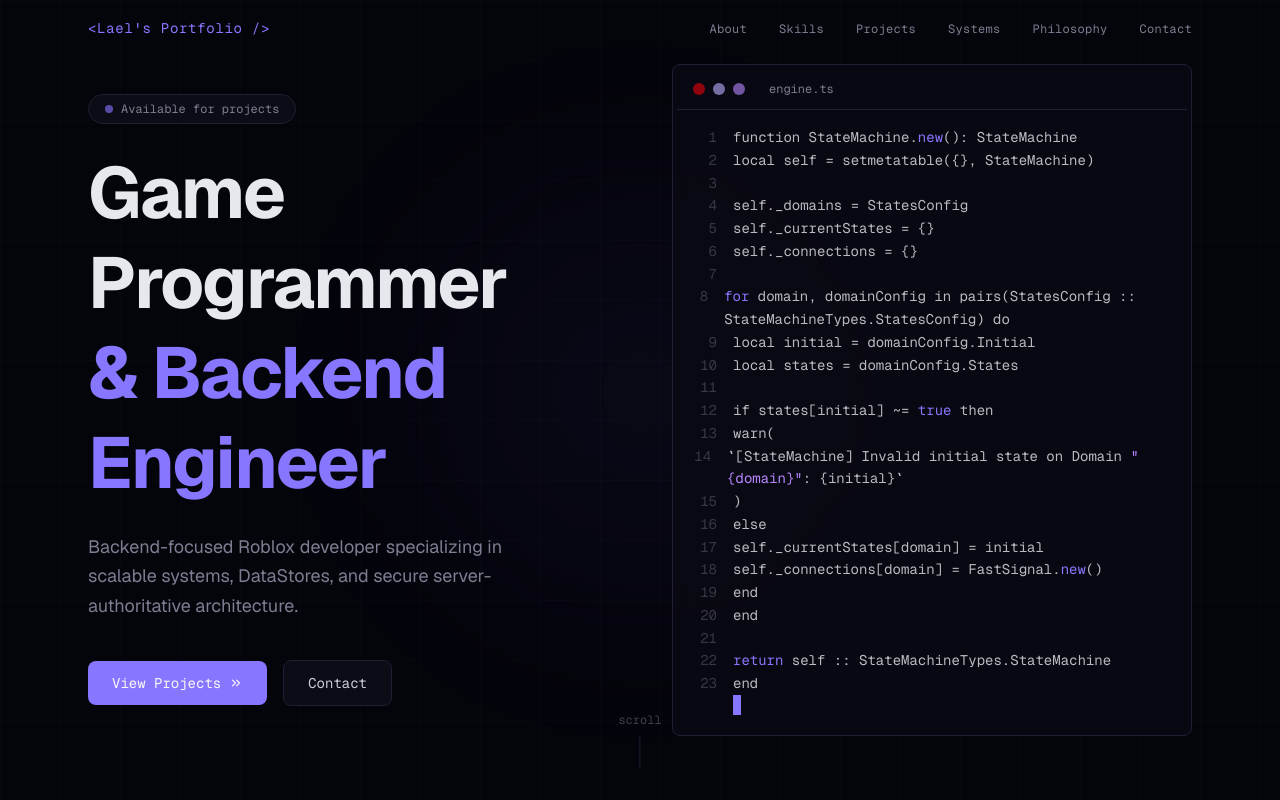
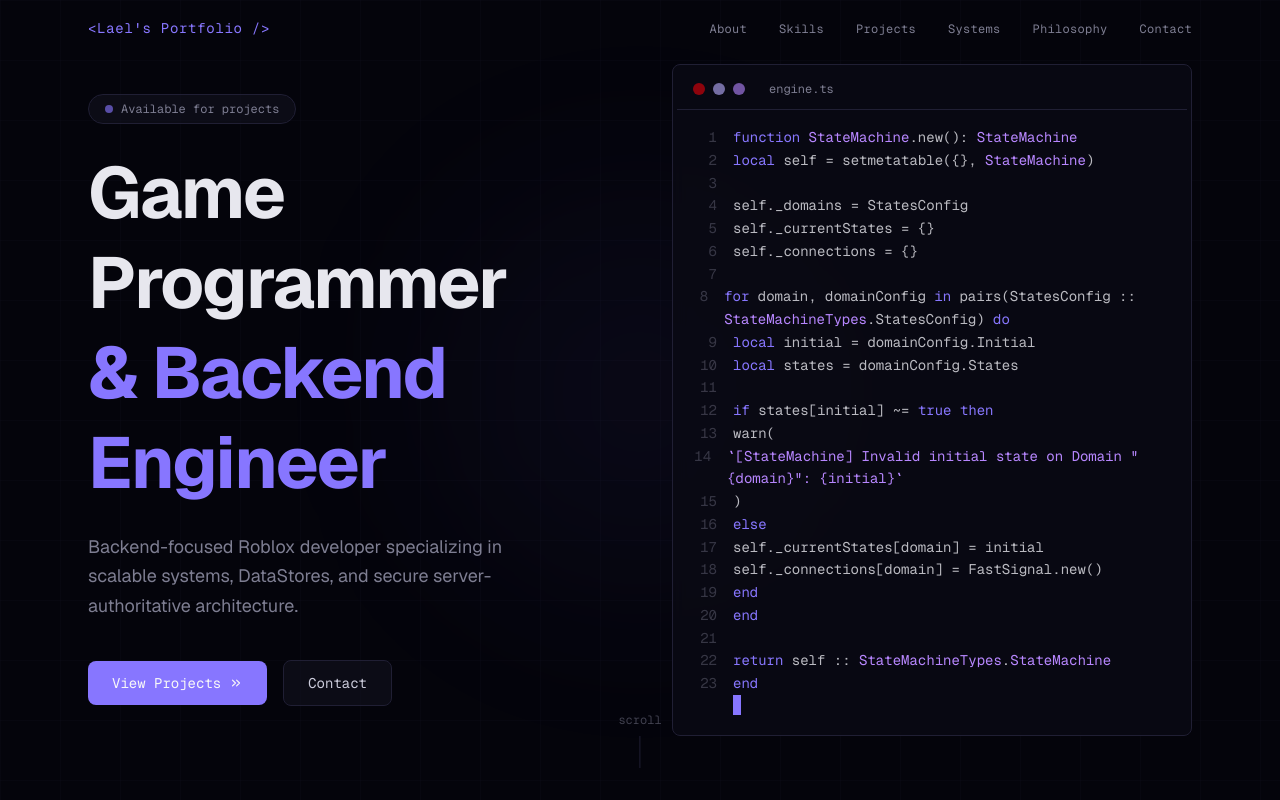
Before and after one commit to SirLael/laelportfolio, a Next.js app: page / in a window 1280 px wide. Shown: the top 800 px of the page. Built offline with nearby package versions, Linux system fonts and the light colour scheme.

Commit message:
codeLinesFormat-LuauUpdate

```diff
--- a/components/hero-section.tsx
+++ b/components/hero-section.tsx
@@ -136,23 +136,47 @@ export function HeroSection() {
 function formatCodeLine(line: string) {
   if (!line.trim()) return <span>&nbsp;</span>
 
-  const keywords = ["class", "private", "async", "await", "for", "const", "return", "new", "true", "false", "void"]
-  const types = ["Map", "System", "Promise", "boolean", "number", "string"]
+  const keywords = [
+    "function",
+    "local",
+    "return",
+    "if",
+    "then",
+    "else",
+    "elseif",
+    "end",
+    "for",
+    "in",
+    "do",
+    "true",
+    "false",
+    "nil",
+  ]
 
-  const tokens = line.split(/(\s+|[{}():<>,;.=]|"[^"]*")/)
+  const types = [
+    "StateMachine",
+    "StateMachineTypes",
+  ]
+
+  const tokens = line.split(/(\s+|[{}()[\]:.=<>~]|"[^"]*"|`[^`]*`)/)
+
   return tokens.map((token, i) => {
     if (keywords.includes(token)) {
       return <span key={i} className="text-primary">{token}</span>
     }
+
     if (types.includes(token)) {
       return <span key={i} className="text-accent">{token}</span>
     }
-    if (token.startsWith('"')) {
+
+    if (token.startsWith('"') || token.startsWith("`")) {
       return <span key={i} className="text-chart-2">{token}</span>
     }
-    if (token === "//" || token.startsWith("//")) {
+
+    if (token === "--" || token.startsWith("--")) {
       return <span key={i} className="text-muted-foreground/50">{token}</span>
     }
+
     return <span key={i} className="text-foreground/80">{token}</span>
   })
 }
```
